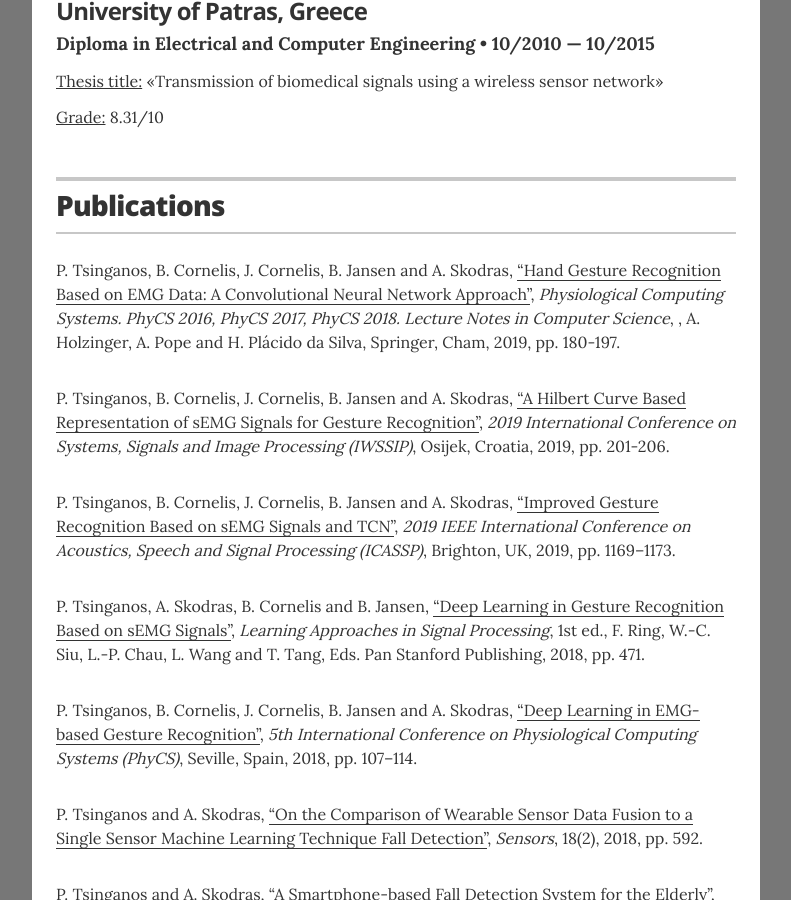
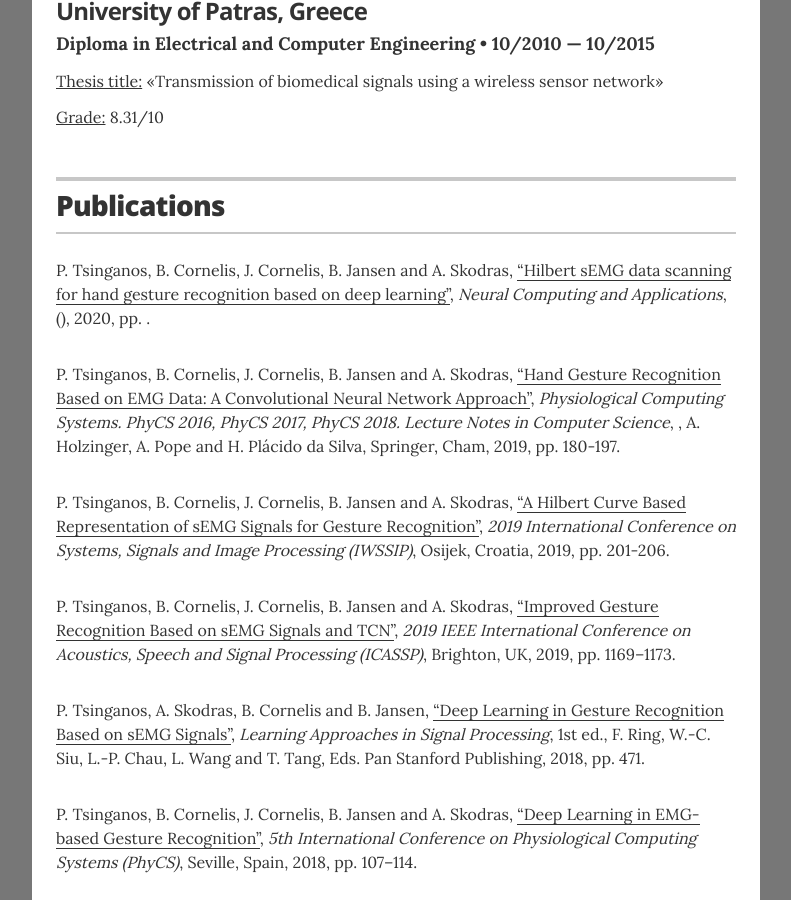
Before and after one commit to ptsinganos/ptsinganos.github.io, a Jekyll site: the page built from index.html, in a window 1280 px wide and 900 px high, scrolled down 957 px. Shown: the whole window, without its empty margins (244-1035 px from the left). Built offline with Jekyll 4.4.1, drawn with Linux system fonts in a browser that asks for light colours.

Commit message:
Update publications.yml

```diff
--- a/_data/publications.yml
+++ b/_data/publications.yml
@@ -7,6 +7,13 @@
 #  year: 2019
 #  pages:
 #  url:
+
+- authors: P. Tsinganos, B. Cornelis, J. Cornelis, B. Jansen and A. Skodras
+  title: “Hilbert sEMG data scanning for hand gesture recognition based on deep learning”
+  journal:
+    title: Neural Computing and Applications
+  year: 2020
+  url: https://doi.org/10.1007/s00521-020-05128-7
 
 - authors: P. Tsinganos, B. Cornelis, J. Cornelis, B. Jansen and A. Skodras
   title: “Hand Gesture Recognition Based on EMG Data&#58; A Convolutional Neural Network Approach”
```
